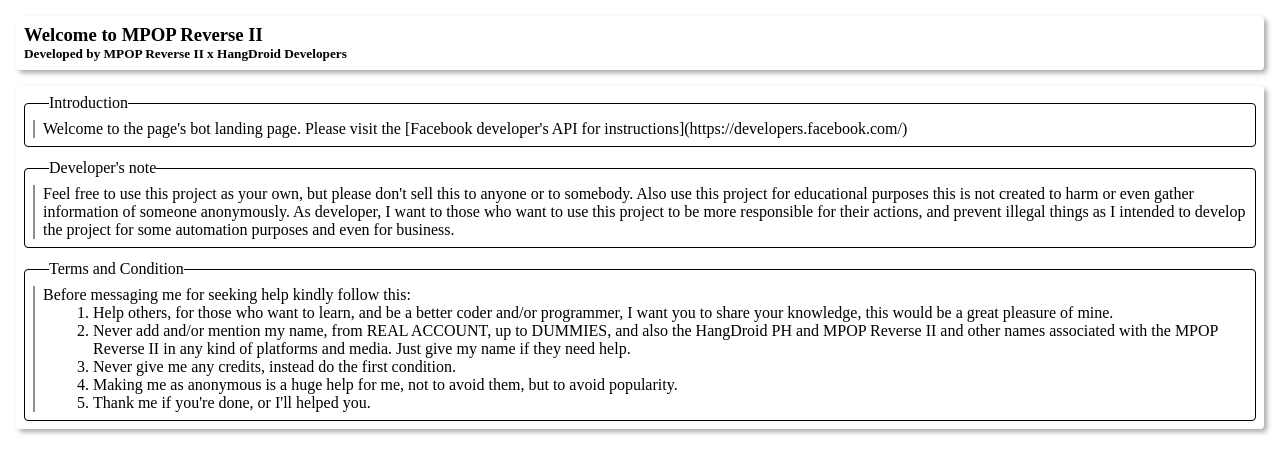
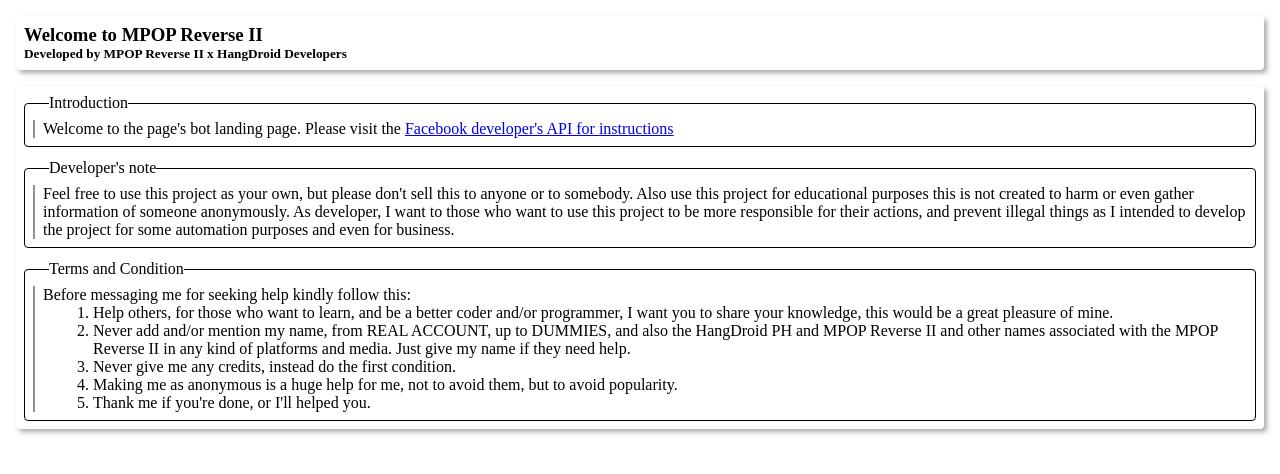
Before and after one commit to RyannKim327/PageBot, a website: page facebook-page/web/index.html in a window 1280 px wide. Drawn offline with Linux system fonts and the light colour scheme.

Commit message:
08-25-25 16:22 - [Changes]

```diff
--- a/facebook-page/web/index.html
+++ b/facebook-page/web/index.html
@@ -64,8 +64,10 @@
       <fieldset>
         <legend>Introduction</legend>
         <blockquote>
-          Welcome to the page's bot landing page. Please visit the [Facebook
-          developer's API for instructions](https://developers.facebook.com/)
+          Welcome to the page's bot landing page. Please visit the
+          <a href="https://developers.facebook.com/"
+            >Facebook developer's API for instructions</a
+          >
         </blockquote>
       </fieldset>
       <fieldset>
```
